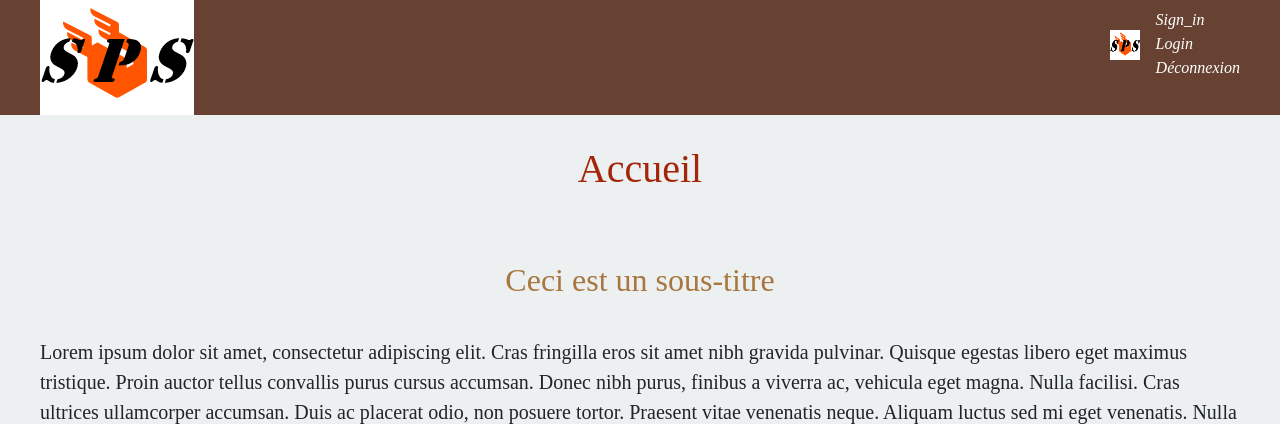
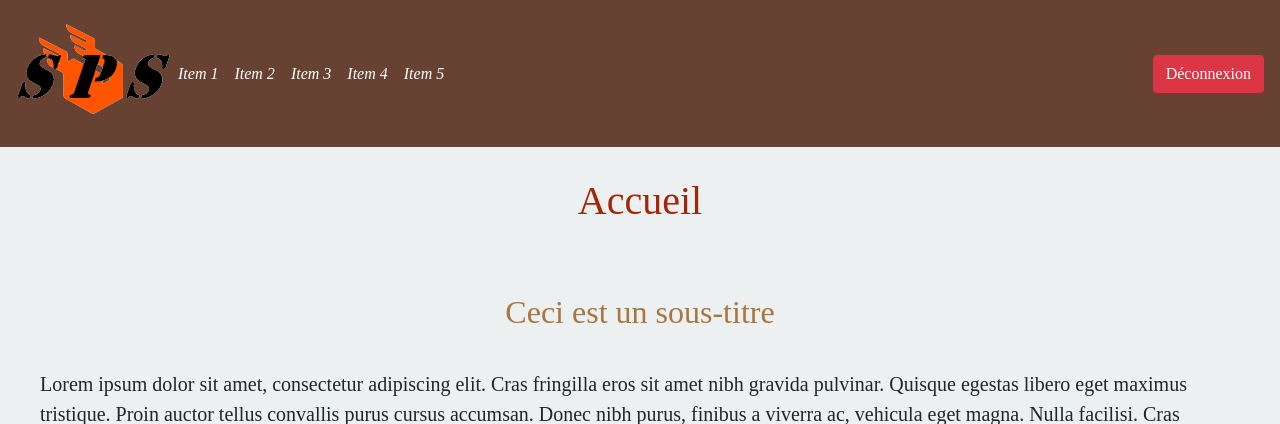
Before and after one commit to Loviflo/QuickBaluchon, a PHP site: page /index.php in a window 1280 px wide. Shown: the top 424 px of the page. Run offline with PHP 8.4, Linux system fonts and the light colour scheme; the visitor is signed in with stand-in values (Sample User, id 1); some web fonts are replaced.

Commit message:
Update NavBar

```diff
--- a/QuickBaluchon/css/styles.css
+++ b/QuickBaluchon/css/styles.css
@@ -1,93 +1,115 @@
-			nav a{
+nav a {
   color: white;
   text-decoration: none;
-				display:inline-block;
+  display: inline-block;
 }
-			nav ul{
+nav ul {
   list-style: none;
   padding-left: 0;
 }
-			li{
+li {
   font-size: bold;
   font-style: italic;
 }
-			.section_texte{
+.section_texte {
   /* font-style: italic; */
   font-size: 15pt;
-				padding-left:40px;
-				padding-right:40px;
+  padding-left: 40px;
+  padding-right: 40px;
 }
-			*{
-				font-family: 'Raleway';
-				box-sizing:border-box;
+* {
+  font-family: "Raleway";
+  box-sizing: border-box;
 }
-			@font-face{
-				font-family: 'Raleway';
-				src: url('../fonts/raleway-regular-webfont.woff') format('woff'),
-				url('../fonts/raleway-regular-webfont.woff2') format('woff2');
+@font-face {
+  font-family: "Raleway";
+  src: url("../fonts/raleway-regular-webfont.woff") format("woff"),
+    url("../fonts/raleway-regular-webfont.woff2") format("woff2");
   font-weight: normal;
 }
-			@font-face{
-				font-family: 'Raleway';
-				src: url('../fonts/raleway-bold-webfont.woff') format('woff'),
-				url('../fonts/raleway-bold-webfont.woff2') format('woff2');
+@font-face {
+  font-family: "Raleway";
+  src: url("../fonts/raleway-bold-webfont.woff") format("woff"),
+    url("../fonts/raleway-bold-webfont.woff2") format("woff2");
   font-weight: bold;
 }
-			@font-face{
-				font-family: 'Raleway';
-				src: url('../fonts/raleway-italic-webfont.woff') format('woff'),
-				url('../fonts/raleway-italic-webfont.woff2') format('woff2');
+@font-face {
+  font-family: "Raleway";
+  src: url("../fonts/raleway-italic-webfont.woff") format("woff"),
+    url("../fonts/raleway-italic-webfont.woff2") format("woff2");
   font-weight: normal;
   font-style: italic;
 }
-			@font-face{
-				font-family: 'Raleway';
-				src: url('../fonts/raleway-bolditalic-webfont.woff') format('woff'),
-				url('../fonts/raleway-bolditalic-webfont.woff2') format('woff2');
+@font-face {
+  font-family: "Raleway";
+  src: url("../fonts/raleway-bolditalic-webfont.woff") format("woff"),
+    url("../fonts/raleway-bolditalic-webfont.woff2") format("woff2");
   font-weight: bold;
   font-style: italic;
 }
-			main h1{
+main h1 {
   text-align: center;
-				color: #A4260A;
-				padding:30px;
+  color: #a4260a;
+  padding: 30px;
 }
 
-			main h2{
+main h2 {
   text-align: center;
-				color: #A8763E;
-				padding:30px;
+  color: #a8763e;
+  padding: 30px;
 }
-			nav{
+nav {
   float: right;
 }
-			header{
+header {
   background-color: #674232;
-				color: #2B2118;
-				padding-left:40px;
-				padding-right:40px;
+  color: #2b2118;
+  padding-left: 40px;
+  padding-right: 40px;
 }
-			footer{
+footer {
   background-color: #674232;
-				color: #2B2118;
-				padding:40px;
+  color: #2b2118;
+  padding: 40px;
 }
-			body{
+body {
   margin: 0;
-				background-color: #ECF0F1;
+  background-color: #ecf0f1;
 }
-			nav:hover{
-				color:red;
+nav:hover {
+  color: red;
 }
-			.cta{
-				padding:15px 30px;
-				color:white;
-				background-color:#274d89;
-				text-decoration:none;
-				border:2px solid black;
-				border-radius:50px;
-				box-shadow:2px 2px 6px rgba(0,0,0,0.3);
+.cta {
+  padding: 15px 30px;
+  color: white;
+  background-color: #274d89;
+  text-decoration: none;
+  border: 2px solid black;
+  border-radius: 50px;
+  box-shadow: 2px 2px 6px rgba(0, 0, 0, 0.3);
 }
-			a:hover{
-				color:red;
+a:hover {
+  color: red;
 }
+
+/* effect-shine */
+a.effect-shine:hover {
+  -webkit-mask-image: linear-gradient(
+    -75deg,
+    rgba(0, 0, 0, 0.6) 30%,
+    #000 50%,
+    rgba(0, 0, 0, 0.6) 70%
+  );
+  -webkit-mask-size: 200%;
+  animation: shine 2s infinite;
+}
+
+@-webkit-keyframes shine {
+  from {
+    -webkit-mask-position: 150%;
+  }
+
+  to {
+    -webkit-mask-position: -50%;
+  }
+}
--- a/QuickBaluchon/inc/header.php
+++ b/QuickBaluchon/inc/header.php
@@ -3,22 +3,34 @@
           rel="stylesheet"
           integrity="sha384-BmbxuPwQa2lc/FVzBcNJ7UAyJxM6wuqIj61tLrc4wSX0szH/Ev+nYRRuWlolflfl"
           crossorigin="anonymous">
+          <script src="https://cdn.jsdelivr.net/npm/bootstrap@5.0.0-beta3/dist/js/bootstrap.bundle.min.js" integrity="sha384-JEW9xMcG8R+pH31jmWH6WWP0WintQrMb4s7ZOdauHnUtxwoG2vI5DkLtS3qm9Ekf" crossorigin="anonymous"></script>
     <link rel="stylesheet" type="text/css" href="css/styles.css">
 </head>
-<header>
-    <a href="index.php"> <img src="Logo SPS.png" alt="Nothing to see here"></a>
-    <nav class="navbar">
-    <a class="navbar-brand" href="#">
-        <img src="Logo SPS.png" width="30" height="30" alt="">
-    </a>
-        <ul class="navbar-nav">
-            <li class="nav-item"><a href="sign_in.php">Sign_in</a></li>
-            <li class="nav-item"><a href="login.php">Login</a></li>
+<header class="p-3 text-white" style="background: rgb(103,66,50);color: rgb(255,255,255);">
+    <div class="d-flex flex-wrap align-items-center justify-content-center justify-content-lg-start">
+    <div class="text-start">
+        <a href="index.php" class="d-flex align-items-center mb-2 mb-lg-0 text-white text-decoration-none">
+            <img src="img/Logo_SPS.png" style="width:20;height:16" alt="Logo"/>
+        </a>
+    </div>
+
+        <ul class="nav col-12 col-lg-auto me-lg-auto mb-2 justify-content-center mb-md-0 effect-shine">
+            <li><a href="#" class="nav-link px-2 text-white">Item 1</a></li>
+            <li><a href="#" class="nav-link px-2 text-white">Item 2</a></li>
+            <li><a href="#" class="nav-link px-2 text-white">Item 3</a></li>
+            <li><a href="#" class="nav-link px-2 text-white">Item 4</a></li>
+            <li><a href="#" class="nav-link px-2 text-white">Item 5</a></li>
+        </ul>
+
+        <div class="text-end">
             <?php if (isset($_SESSION['user'])) { ?>
-                <li class="nav-item"><a href="actions/disconnect.php">Déconnexion</a></li>
+                <a href="actions/disconnect.php"><button type="button" class="btn btn-danger">Déconnexion</button></a>
+            <?php } else { ?>
+            <a href="login.php"><button type="button" class="btn btn-outline-light me-2">Login</button></a>
+            <a href="sign_in.php"><button type="button" class="btn btn-warning">Sign-up</button></a>
             <?php } ?>
-        </ul>
-    </nav>
+        </div>
+    </div>
 </header>
 <?php if(isset($_GET['msg'])) {
     echo "<p class='alert'>" . $_GET['msg'] . "</p>";
```
Also changed, not shown: QuickBaluchon/img/Logo_SPS.png (added). Lines whose indentation alone changed are shown as unchanged.
